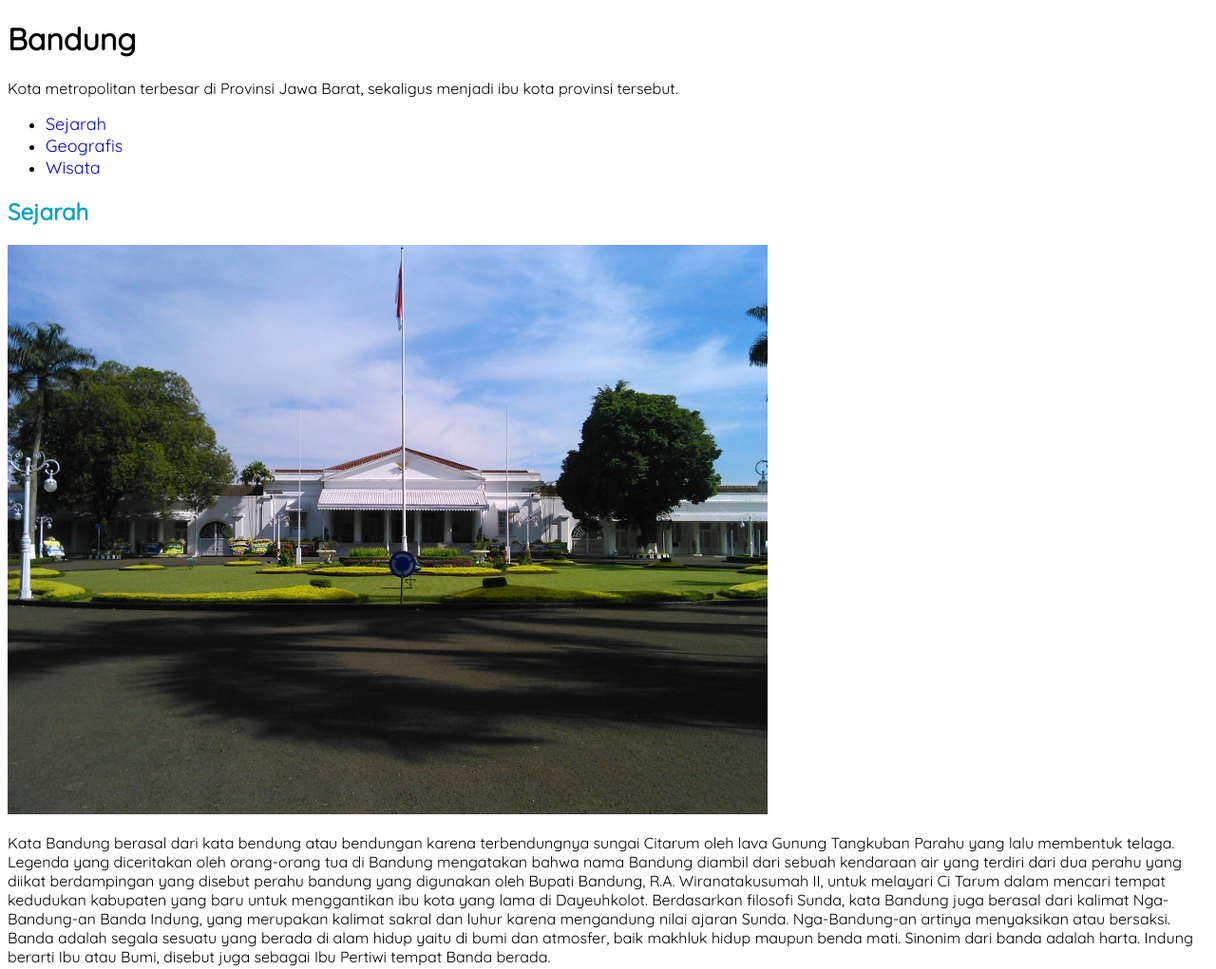
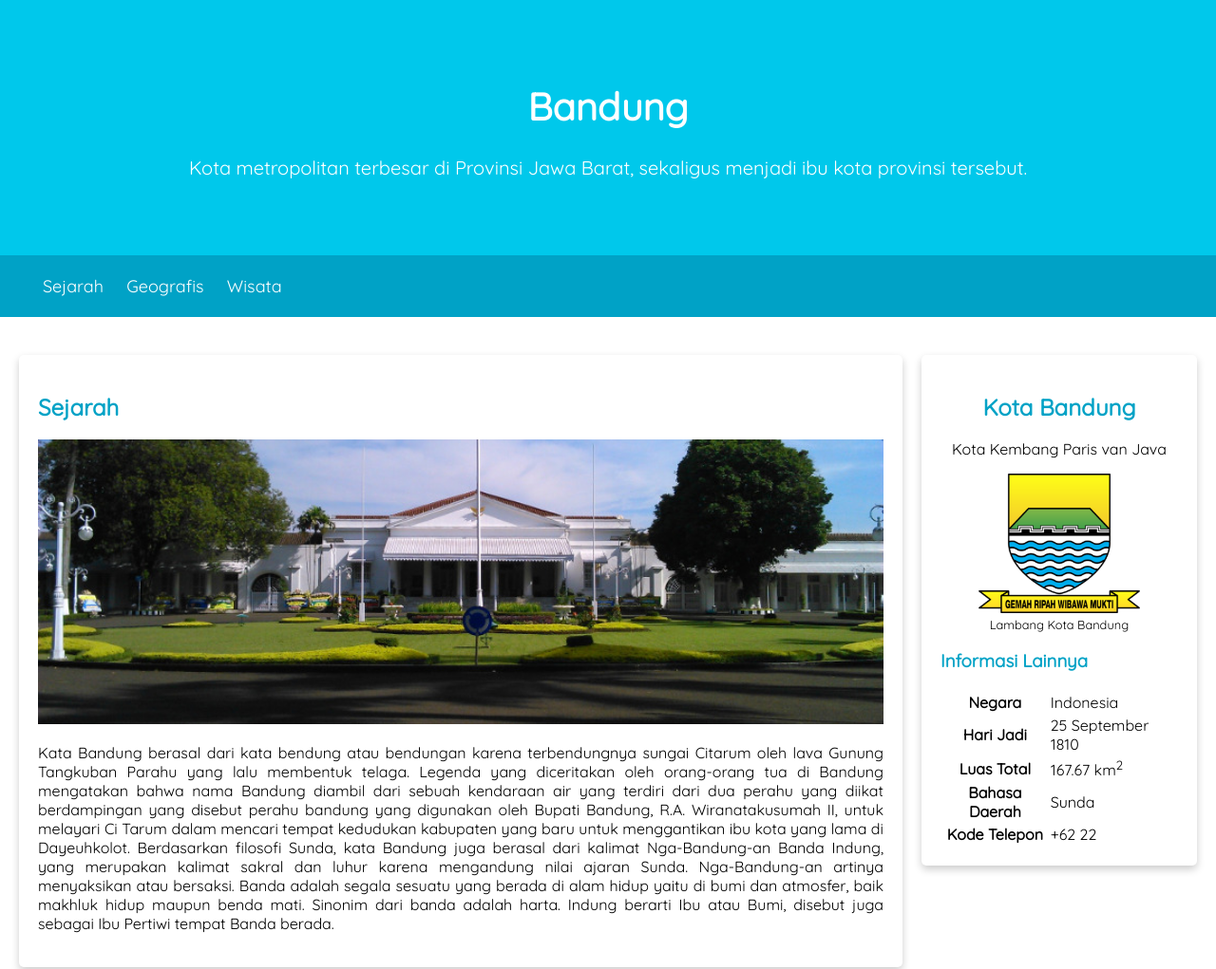
Before and after one commit to mfmahendr/Belajar, a plain HTML site: page WebDasar/index.html in a window 1280 px wide. Shown: the top 1021 px of the page at 95% size. Drawn offline with Linux system fonts and the light colour scheme.

Commit message:
Update dan menyesuaikan local dan remote

```diff
--- a/WebDasar/assets/styles/style.css
+++ b/WebDasar/assets/styles/style.css
@@ -1,15 +1,116 @@
 @import url('https://fonts.googleapis.com/css2?family=Quicksand&display=swap');
+
+* {
+    box-sizing: border-box;
+}
+
+@media screen and (min-width: 0px) and (max-width: 1024px) {
+    #content,
+    aside {
+        width: 100%;
+        padding: 0;
+    }
+
+    .profile img{
+        width: 60%;
+    }
+ }
+
+ @media screen and (min-width: 1024px) {
+    #content {
+        text-align: justify;
+        float: left;
+        height: 100%;
+        width: 75%;
+    }
+
+    aside {
+        float: right;
+        width: 25%;
+        padding-left: 20px;
+    }
+
+    .profile img{
+        width: 100%;
+    }
+ }
 
 body{
     font-family: Quicksand;
+    padding: 0;
+    margin: 0;
+}
+
+main{
+    padding: 20px;
+    overflow: auto;
+}
+
+header{
+    display:inline;
 }
 
 h2, h3 {
     color: #00a2c6;
 }
 
+nav a {
+    font-weight: 400;
+    font-size: 18px;
+    text-decoration:none;
+    color: rgb(255, 255, 255);
+}
+
+nav a:hover{
+    font-weight: bolder;
+}
+
+nav li{
+    display: inline;
+    list-style-type:none;
+    margin-right: 20px;
+}
+
+nav {
+    background-color: #00a2c6;
+    box-shadow: rgba(0, 0, 0, 0.2);
+    padding: 5px;
+    position: sticky;
+    top: 0;
+}
+
+.profile header{
+    text-align: center;
+}
+
+
 footer {
+       padding: 20px;
+       color: white;
+       background-color: #00a2c6;
+       text-align: center;
+       font-weight: bold;
+}
+
+.featured-image {
+    width: 100%;
+    max-height: 300px;
+    object-fit: cover;
+    object-position: center;
+ }
+
+ .card {
+    box-shadow: 0 4px 8px 0 rgba(0, 0, 0, 0.2);
+    border-radius: 5px;
     padding: 20px;
+    margin-top: 20px;
+    margin-bottom: 30px;
+ }
+
+ .jumbotron {
+    font-size: 20px;
+    padding: 60px;
+    background-color: #00c8eb;
+    text-align: center;
     color: white;
-    background-color: #00a2c6;
-}
+ }
--- a/WebDasar/index.html
+++ b/WebDasar/index.html
@@ -4,37 +4,17 @@
     <head>
         <title>Belajar HTML Dicoding</title>
 		<link rel="stylesheet" href="assets/styles/style.css">
-		<style>
-			nav a {
-				font-weight: 400;
-				font-size: 18px;
-				text-decoration: none;
-			}
-
-			nav a:hover{
-				font-weight: bold;
-			}
-
-			.profile header{
-				text-align: center;
-			}
-
-			footer {
-   				padding: 20px;
-   				color: white;
-   				background-color: #00a2c6;
-   				text-align: center;
-	   			font-weight: bold;
-			}
-		</style>
+		<meta name="viewport" content="width=device-width, initial-scale=1">
 
     </head>
 
     <body>
 
 	<header>
-		<h1>Bandung</h1>
-        <p>Kota metropolitan terbesar di Provinsi Jawa Barat, sekaligus menjadi ibu kota provinsi tersebut.</p>
+		<div class="jumbotron">
+			<h1>Bandung</h1>
+    	    <p>Kota metropolitan terbesar di Provinsi Jawa Barat, sekaligus menjadi ibu kota provinsi tersebut.</p>
+		</div>
 
 		<nav>
 		<ul>
@@ -43,53 +23,51 @@
 			<li><a href="#wisata">Wisata</a></li>
 		</ul>
 		</nav>
-
 	</header>
-
 
 	<main>
 		<div id="content">
 			<!-- <blockquote cite="https://id.wikipedia.org/wiki/Situs_web">
 				<p>Situs web (bahasa Inggris: website) adalah sekumpulan halaman web yang saling berhubungan yang umumnya berada pada peladen yang sama berisikan kumpulan informasi yang disediakan secara perorangan, kelompok, atau organisasi.</p>
 			</blockquote> -->
-			<article>
-				<h2 id="sejarah">Sejarah</h2>
-				<img src="assets/image/history.jpg" alt="sejarah">
+			<article id="sejarah" class="card">
+				<h2>Sejarah</h2>
+				<img src="assets/image/history.jpg" class="featured-image" alt="sejarah">
 				<p>Kata Bandung berasal dari kata bendung atau bendungan karena terbendungnya sungai Citarum oleh lava Gunung Tangkuban Parahu yang lalu membentuk telaga. Legenda yang diceritakan oleh orang-orang tua di Bandung mengatakan bahwa nama Bandung diambil dari sebuah kendaraan air yang terdiri dari dua perahu yang diikat berdampingan yang disebut perahu bandung yang digunakan oleh Bupati Bandung, R.A. Wiranatakusumah II, untuk melayari Ci Tarum dalam mencari tempat kedudukan kabupaten yang baru untuk menggantikan ibu kota yang lama di Dayeuhkolot.
 				Berdasarkan filosofi Sunda, kata Bandung juga berasal dari kalimat Nga-Bandung-an Banda Indung, yang merupakan kalimat sakral dan luhur karena mengandung nilai ajaran Sunda. Nga-Bandung-an artinya menyaksikan atau bersaksi. Banda adalah segala sesuatu yang berada di alam hidup yaitu di bumi dan atmosfer, baik makhluk hidup maupun benda mati. Sinonim dari banda adalah harta. Indung berarti Ibu atau Bumi, disebut juga sebagai Ibu Pertiwi tempat Banda berada.</p>
 			</article>
 
-			<article>
-				<h2 id="geografis">Geografis</h2>
-				<img src="assets/image/geografis.jpg" alt="geografis bandung">
+			<article id="geografis" class="card">
+				<h2>Geografis</h2>
+				<img src="assets/image/geografis.jpg" class="featured-image" alt="geografis bandung">
 				<p>Kota Bandung dikelilingi oleh pegunungan, sehingga bentuk morfologi wilayahnya bagaikan sebuah mangkok raksasa, secara geografis kota ini terletak di tengah-tengah provinsi Jawa Barat, serta berada pada ketinggian ±768 m di atas permukaan laut, dengan titik tertinggi di berada di sebelah utara dengan ketinggian 1.050 meter di atas permukaan laut dan sebelah selatan merupakan kawasan rendah dengan ketinggian 675 meter di atas permukaan laut. Kota Bandung dialiri dua sungai utama, yaitu Sungai Cikapundung dan Sungai Citarum beserta anak-anak sungainya yang pada umumnya mengalir ke arah selatan dan bertemu di Sungai Citarum. Dengan kondisi yang demikian, Bandung selatan sangat rentan terhadap masalah banjir terutama pada musim hujan.</p>
 			</article>
 
-			<article>
-				<h2 id="wisata">Wisata</h2>
+			<article id="wisata" class="card">
+				<h2>Wisata</h2>
 				<p>Sejak dibukanya Jalan Tol Cipularang, kota Bandung telah menjadi tujuan utama dalam menikmati liburan akhir pekan terutama dari masyarakat yang berasal dari Jakarta sekitarnya. Selain menjadi kota wisata belanja, kota Bandung juga dikenal dengan sejumlah besar bangunan lama berarsitektur peninggalan Belanda.</p>
 				<section>
 					<h3>Farm House Lembang</h3>
-					<img src="assets/image/farm-house.jpg" alt="farm house lembang">
+					<img src="assets/image/farm-house.jpg" class="featured-image" alt="farm house lembang">
 					<p>Berada di jalur utama Bandung-Lembang, Farm House menjadi objek wisata yang tidak pernah sepi pengunjung. Selain karena letaknya strategis, kawasan ini juga menghadirkan nuansa wisata khas Eropa. Semua itu diterapkan dalam bentuk spot swafoto Instagramable.</p>
 				</section>
 
 				<section>
 					<h3>Observatorium Bosscha</h3>
-					<img src="assets/image/bosscha.jpg" alt="bosscha">
+					<img src="assets/image/bosscha.jpg" class="featured-image" alt="bosscha">
 					<p>Memiliki beberapa teleskop, antara lain, Refraktor Ganda Zeiss, Schmidt Bimasakti, Refraktor Bamberg, Cassegrain GOTO, dan Teleskop Surya. Refraktor Ganda Zeiss adalah jenis teleskop terbesar untuk meneropong bintang. Benda ini diletakkan pada atap kubah sehingga saat teropong digunakan, atap tersebut harus dibuka. Observatorium Bosscha boleh dikunjungi oleh siapa pun, tanpa tiket. Namun, bagi yang ingin menggunakan teleskop Zeiss, wajib mendaftarkan diri. Untuk instansi atau lembaga pendidikan, diberikan jadwal hari Selasa sampai Jumat. Sementara itu, kunjungan individu dibuka setiap hari Sabtu.</p>
 				</section>
 			</article>
 		</div>
 
 		<aside>
-			<article class="profile">
+			<article class="profile card">
 				<header>
 					<h2>Kota Bandung</h2>
    					<p>Kota Kembang Paris van Java</p>
 	   				<figure>
      	  				<img src="assets/image/bandung-badge.png">
-     	  				<figcaption>Lambang</figcaption>
+     	  				<figcaption style="font-size: 80%;">Lambang Kota Bandung</figcaption>
    					</figure>
 				</header>
 
```
Also changed, not shown: WebDasar/Eksperimen/eksperimen.html (added, +22 -0 lines).
